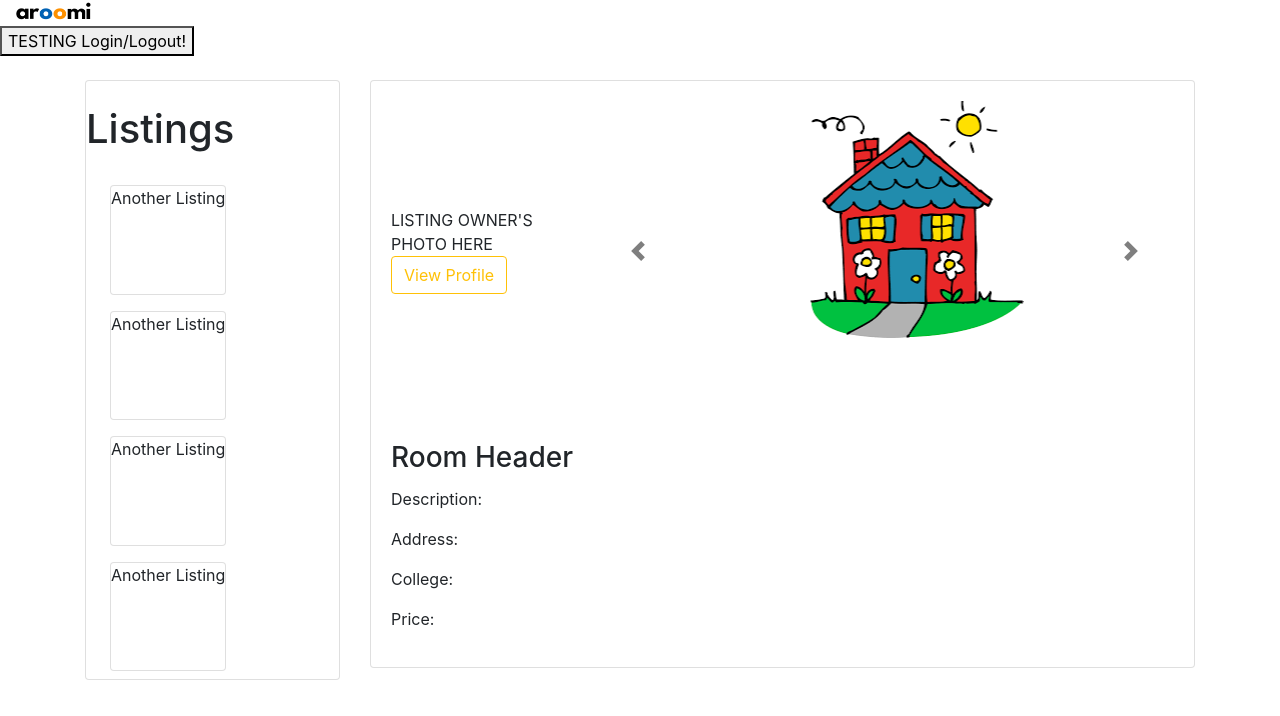
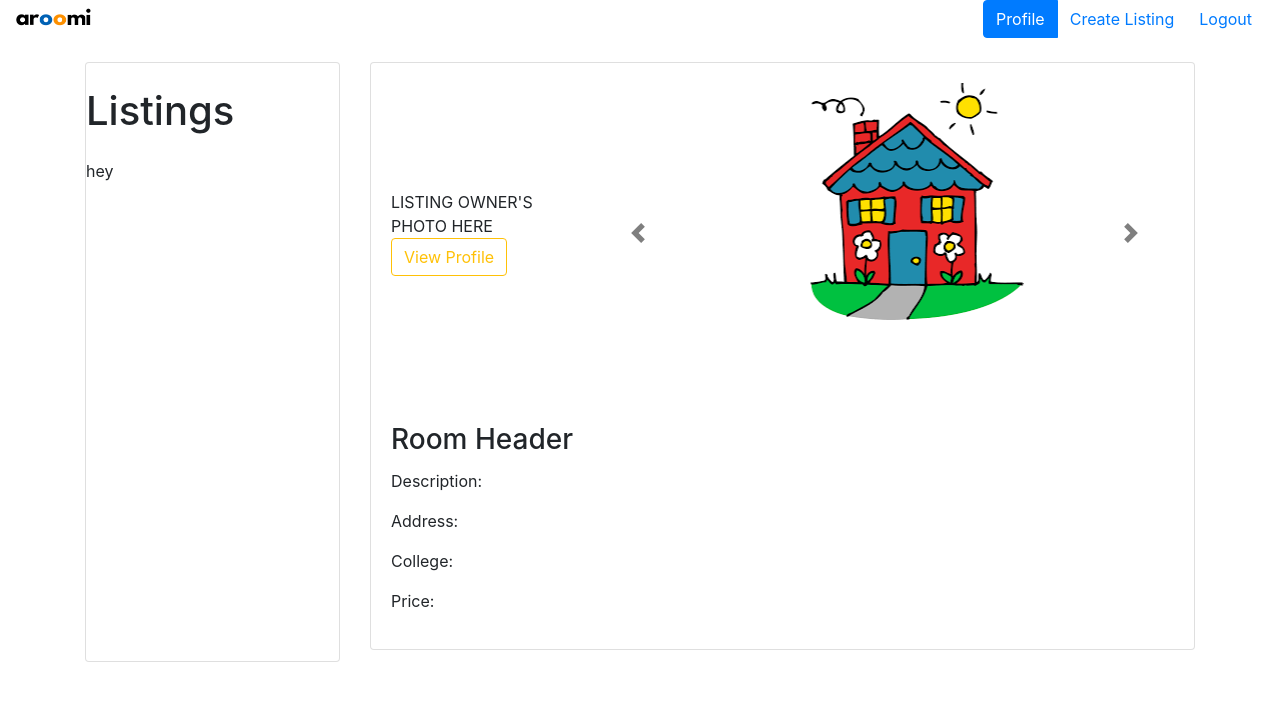
Before and after one commit to theprivatepark/aRoomi-frontend, a React (Create React App) app: page /Listings in a window 1280 px wide. Shown: the top 716 px of the page. Built offline with nearby package versions, Linux system fonts and the light colour scheme.

Commit message:
working on searchpage

```diff
--- a/src/App.js
+++ b/src/App.js
@@ -1,4 +1,4 @@
-import React, { Component, useState } from 'react';
+import React, { Component } from 'react';
 import Body from './containers/Body';
 import Header from './layouts/Header';
 import Login from './components/Login';
@@ -8,27 +8,34 @@ import CreateListing from './components/CreatingListing';
 import { BrowserRouter as Router, Switch, Route } from 'react-router-dom';
 import './App.css';
 
-const App = () => {
-  const [isLoggedIn, setIsLoggedIn] = useState(false) //useState returns an array. HOOKS
-  const onClickHandler = () => {
-    setIsLoggedIn(!isLoggedIn)
+class App extends Component {
+
+  state = {
+    searchedSchool: "",
+    schoolData: [],
+    listingsData: []
   }
+
+  theySearched = () => {
+    console.log("hey")
+  }
+
+  render() {
     return (
       <Router>
         <div className="App">
-            <Header isLoggedIn={isLoggedIn}/>
-            <button onClick={onClickHandler}>TESTING Login/Logout!</button>
+          <Header />
           <Switch>
-            <Route path="/" exact component={Body}/>
-            <Route path="/login" exact component={Login}/>
-            <Route path="/Create" exact component={CreateAccount}/>
-            <Route path="/Listings" exact component={ListingsPage}/>
-            <Route path="/CreateListing" exact component={CreateListing}/>
-        </Switch>
+            <Route exact path="/" render={() => <Body theySearched={this.theySearched}/>} />
+            <Route path="/login" exact component={Login} />
+            <Route path="/Create" exact component={CreateAccount} />
+            <Route path="/Listings" exact component={ListingsPage} />
+            <Route path="/CreateListing" exact component={CreateListing} />
+          </Switch>
         </div>
       </Router>
     );
-
+  }
 }
 
 export default App;
--- /dev/null
+++ b/src/components/ListingShow.js
@@ -0,0 +1,32 @@
+import React from 'react';
+import CarouselImg from './CarouselImg';
+
+const ListingShow = () => {
+  return (
+    <div className="col-lg-9">
+      <div className="card mt-4">
+        <div className="card-body">
+          <div className="row align-items-center">
+            <div className="col-3">
+              LISTING OWNER'S PHOTO HERE
+              <button type="button" class="btn btn-outline-warning">View Profile</button>
+            </div>
+            <div className="col">
+              <CarouselImg/>
+            </div>
+          </div>
+        </div>
+        <div className="card-body">
+          <h3 className="card-title">Room Header</h3>
+          <p>Description:</p>
+          <p>Address:</p>
+          <p>College:</p>
+          <p>Price:</p>
+          <p></p>
+        </div>
+      </div>
+    </div>
+  )
+}
+
+export default ListingShow;
--- a/src/components/ListingsPage.js
+++ b/src/components/ListingsPage.js
@@ -1,13 +1,13 @@
 import React from 'react';
 import SchoolListings from './SchoolListings';
-import SingleListing from './SingleListing';
+import ListingShow from './ListingShow';
 
 const ListingsPage = () => {
   return (
     <div className="container">
       <div className="row">
         <SchoolListings />
-        <SingleListing/>
+        <ListingShow/>
       </div>
     </div>
   )
--- a/src/components/SchoolListings.js
+++ b/src/components/SchoolListings.js
@@ -1,16 +1,16 @@
 import React from 'react';
+import SingleListing from './SingleListing'
 
 const SchoolListings = () => {
+
   return (
     <div className="col-lg-3">
       <div className="card mt-4" id="listings-container">
         <h1 className="my-4">Listings</h1>
 
         <div className="nav anyClass">
-          <div className="card mx-4 my-2">Another Listing</div>
-          <div className="card mx-4 my-2">Another Listing</div>
-          <div className="card mx-4 my-2">Another Listing</div>
-          <div className="card mx-4 my-2">Another Listing</div>
+
+        <SingleListing/>
 
         </div>
 
--- a/src/components/SearchPage.js
+++ b/src/components/SearchPage.js
@@ -12,7 +12,7 @@ const SearchPage = props => {
     <>
       <div className="row">
         <div className="col">
-          <form>
+          <form onChange={props.theySearched}>
             <div className="input-group mb-3">
               <input type="text" className="form-control" placeholder="Search Listings By School" aria-label="Search Listings By School" aria-describedby="basic-addon2" />
               <div className="input-group-append">
@@ -20,6 +20,7 @@ const SearchPage = props => {
               </div>
             </div>
           </form>
+
         </div>
       </div>
       <div className="row">
--- a/src/components/SingleListing.js
+++ b/src/components/SingleListing.js
@@ -1,30 +1,9 @@
 import React from 'react';
-import CarouselImg from './CarouselImg';
 
 const SingleListing = () => {
-  return (
-    <div className="col-lg-9">
-      <div className="card mt-4">
-        <div className="card-body">
-          <div className="row align-items-center">
-            <div className="col-3">
-              LISTING OWNER'S PHOTO HERE
-              <button type="button" class="btn btn-outline-warning">View Profile</button>
-            </div>
-            <div className="col">
-              <CarouselImg/>
-            </div>
-          </div>
-        </div>
-        <div className="card-body">
-          <h3 className="card-title">Room Header</h3>
-          <p>Description:</p>
-          <p>Address:</p>
-          <p>College:</p>
-          <p>Price:</p>
-          <p></p>
-        </div>
-      </div>
+  return(
+    <div>
+      hey
     </div>
   )
 }
--- a/src/containers/Body.js
+++ b/src/containers/Body.js
@@ -5,7 +5,7 @@ class Body extends Component {
   render() {
     return(
       <div className="container">
-      <SearchPage />
+      <SearchPage theySearched={this.props.theySearched}/>
       </div>
     )
   }
--- a/src/layouts/Header.js
+++ b/src/layouts/Header.js
@@ -12,7 +12,7 @@ const Header = props => {
         <div className="col-8">
         </div>
         <div className="col-3">
-          {props.isLoggedIn ? <div className="align-right">
+          <div className="align-right">
             <div className="btn-group btn-group-toggle" data-toggle="buttons">
               <label className="btn btn-primary">
                 <input type="radio" /> Profile
@@ -20,9 +20,11 @@ const Header = props => {
               <label className="btn btn-link">
                 <input type="radio" /> Create Listing
               </label>
+              <label className="btn btn-link">
+                <input type="radio" /> Logout
+              </label>
             </div>
           </div>
-            : null}
         </div>
       </div>
 
```
